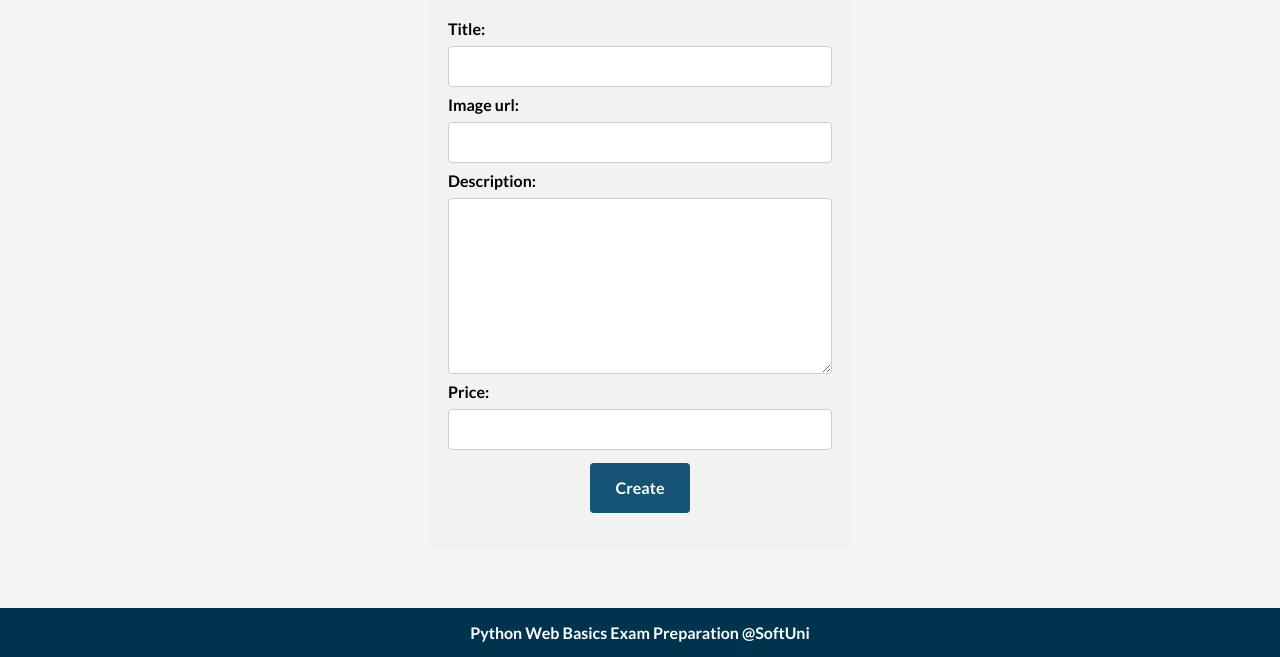
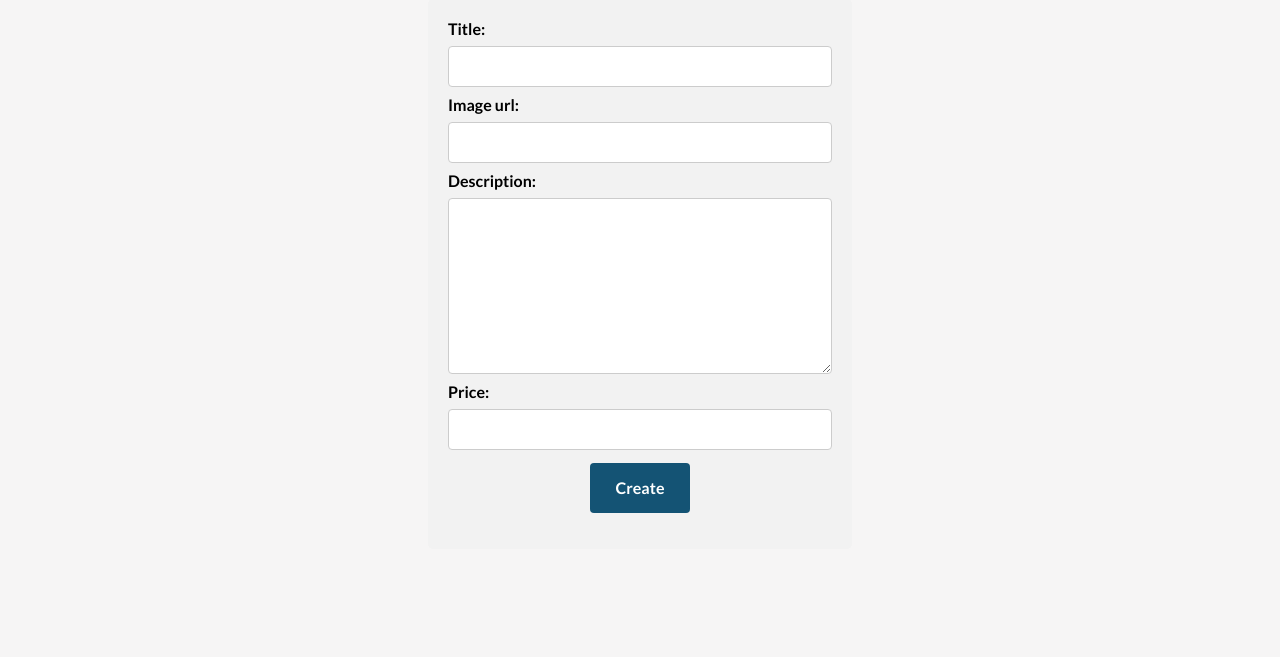
Before and after one commit to DeyanAltanov/Expense-Tracker, a Django app: page /create/ in a window 1280 px wide. Shown: the part 143-800 px from the top of the page. Run offline with Django 4.2, Linux system fonts and the light colour scheme.

Commit message:
Update expense-create.html

```diff
--- a/templates/expense-create.html
+++ b/templates/expense-create.html
@@ -28,9 +28,5 @@
 </div>
 
     </div>
-    <footer>
-    <div>Python Web Basics Exam Preparation @SoftUni</div>
-</footer>
-
 
 </body></html>
```
